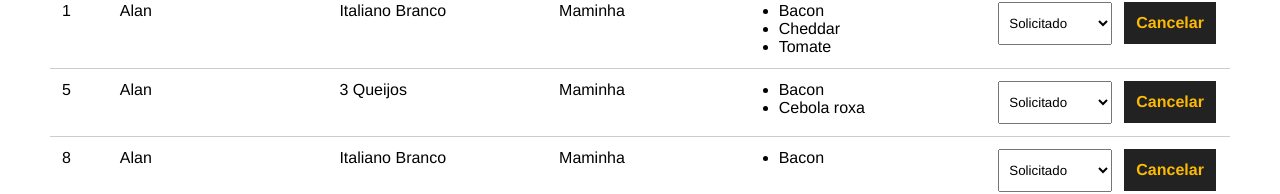
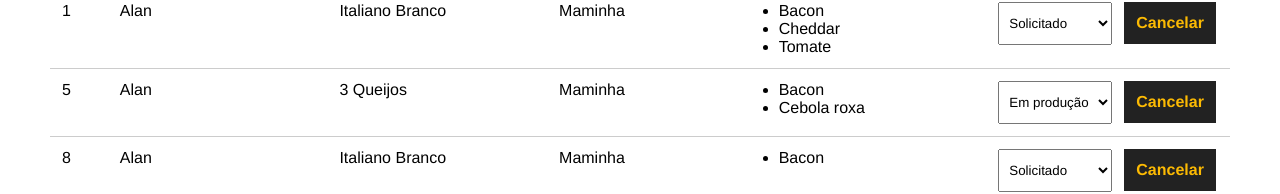
Before and after one commit to AlanGabHahn/make_burger, a Vue app: page /pedidos in a window 1280 px wide. Shown: the part 261-455 px from the top of the page. Built offline with nearby package versions, Linux system fonts and the light colour scheme; data requests are answered from the project's data file.

Commit message:
Atualização de pedidos

```diff
--- a/database/db.json
+++ b/database/db.json
@@ -99,7 +99,7 @@
         "Bacon",
         "Cebola roxa"
       ],
-      "status": "Solicitado"
+      "status": "Em produção"
     },
     {
       "id": "8",
--- a/src/components/Dashboard.vue
+++ b/src/components/Dashboard.vue
@@ -23,12 +23,12 @@
                         </ul>
                     </div>
                     <div>
-                        <select name="status" class="status">
+                        <select name="status" class="status" @change="updateBurger($event, burger.id)">
                             <option value="">Selecione</option>
                             <option
                                 v-for="s in status"
                                 :key="s.id"
-                                value="s.tipo"
+                                :value="s.tipo"
                                 :selected="burger.status == s.tipo"
                             >
                                 {{ s.tipo }}
@@ -70,6 +70,17 @@
             });
             const res = await req.json();
             this.getPedidos();
+        },
+        async updateBurger(event, id) {
+            const option = event.target.value;
+            const dataJson = JSON.stringify({ status: option });
+            const req = await fetch(`http://localhost:3000/burgers/${id}`, {
+                method: "PATCH",
+                headers: { "Content-Type" : "application/json" },
+                body: dataJson
+            });
+            const res = await req.json();
+            console.log(res);
         }
     },
     mounted() {
```
